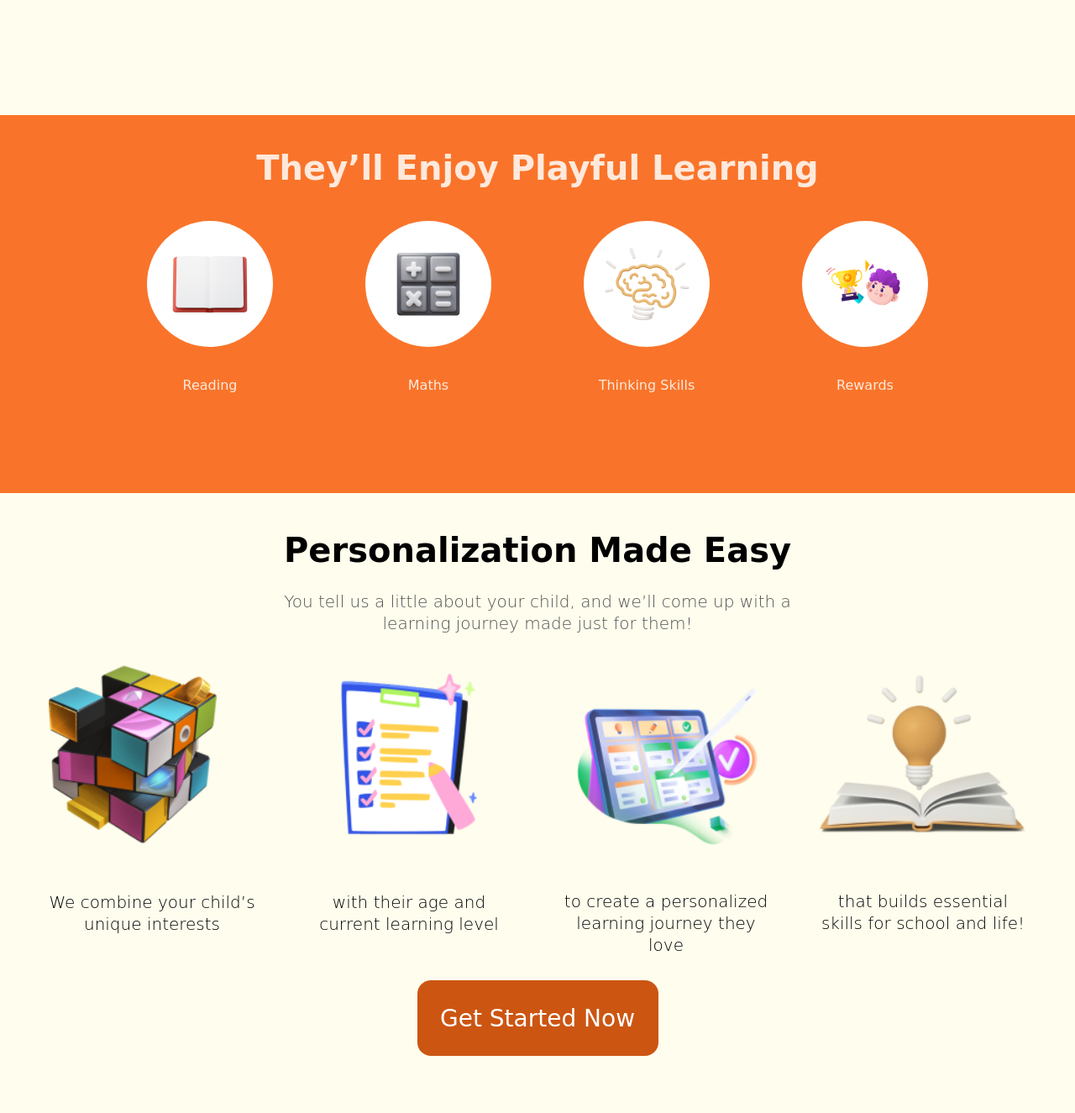
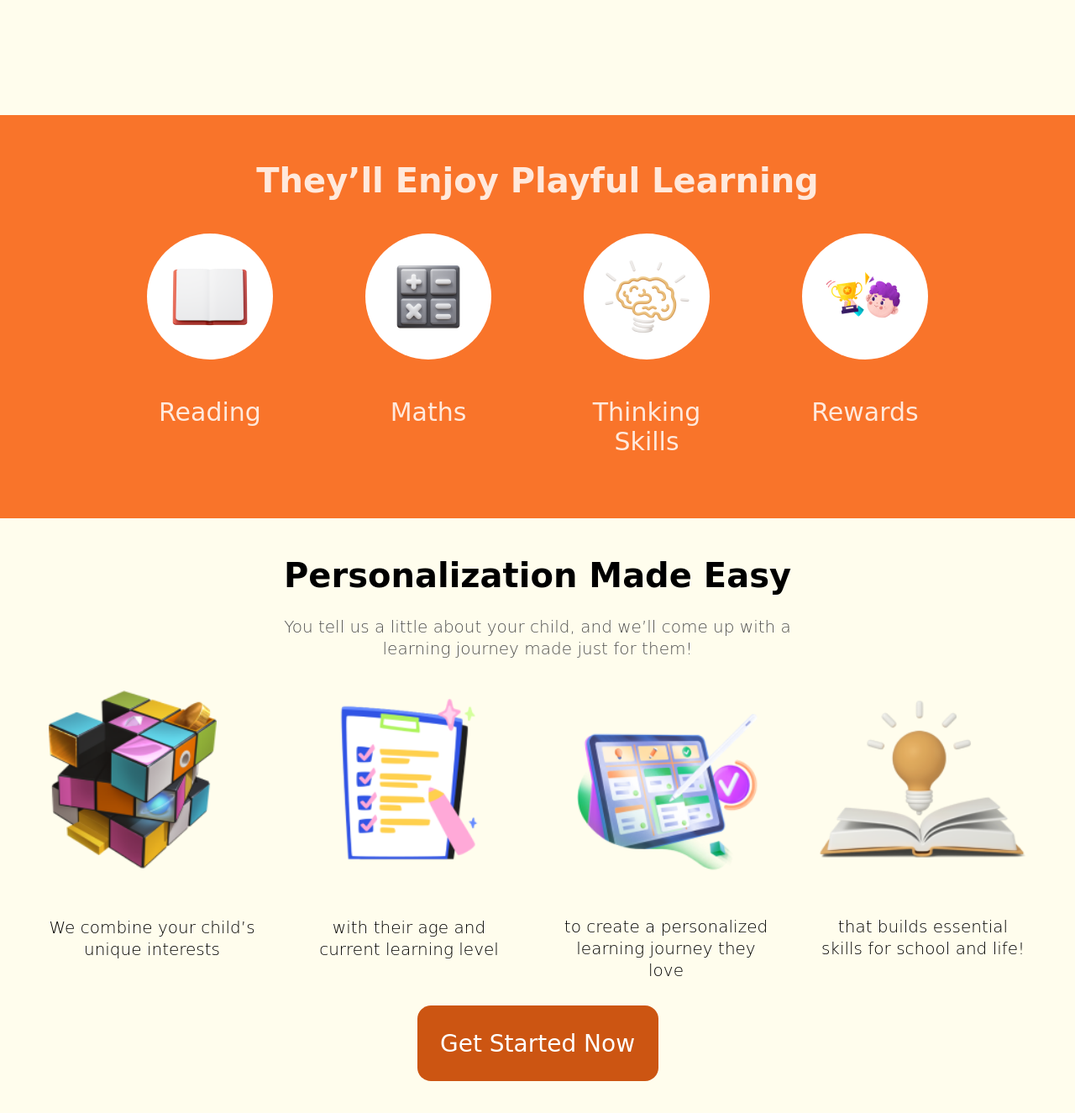
Before and after one commit to GenesysLearnable/LMS-K-FE-12, a React (Vite) app: page / in a window 1280 px wide. Shown: the part 843-2168 px from the top of the page at 84% size. Built offline with nearby package versions, Linux system fonts and the light colour scheme.

Commit message:
Updated Playful Component

```diff
--- a/src/components/Navbar/Navbar.module.css
+++ b/src/components/Navbar/Navbar.module.css
@@ -7,7 +7,7 @@
 .header {
     position: fixed;
     width: 100%;
-    height: 80px;
+    height: 8rem;
     top: 0;
 }
 
--- a/src/components/Personalization/Personalization.jsx
+++ b/src/components/Personalization/Personalization.jsx
@@ -4,7 +4,7 @@
 import kanbanBoard from '../../assets/kanban.png'
 import checklist from '../../assets/checklist.png'
 import openbook from '../../assets/lampoverbook.png'
-// import { Link } from 'react-router-dom'
+import { Link } from 'react-router-dom'
 
 export default function Personalization() {
   return (
@@ -43,9 +43,9 @@
                 </div>
             </div>
 
-            <div>
+            <Link to="/SignUp">
                 <Button />
-            </div>
+            </Link>
         </section>
 
     </div>
--- a/src/components/Playful/Playful.module.css
+++ b/src/components/Playful/Playful.module.css
@@ -1,7 +1,7 @@
 .container {
     background-color: rgba(249, 116, 42, 1);
     width: 100%;
-    height: 450px;
+    height: 480px;
     display: flex;
     justify-content: center;
     align-items: center;
@@ -31,10 +31,14 @@
     height: 400px;
     display: flex;
     flex-direction: column;
-    gap: 20px;
+    gap: 15px;
     align-items: center;
     text-align: center;
     color: rgba(255, 233, 220, 1);
+}
+
+.block > p {
+    font-size: 30px;
 }
 
 .circle {
--- a/src/index.css
+++ b/src/index.css
@@ -1,6 +1,3 @@
-/* General Styling */
-@import url("https://fonts.googleapis.com/css2?family=Actor&display=swap");
-
 * {
   font-family: "Comic Sans MS";
 }
```
